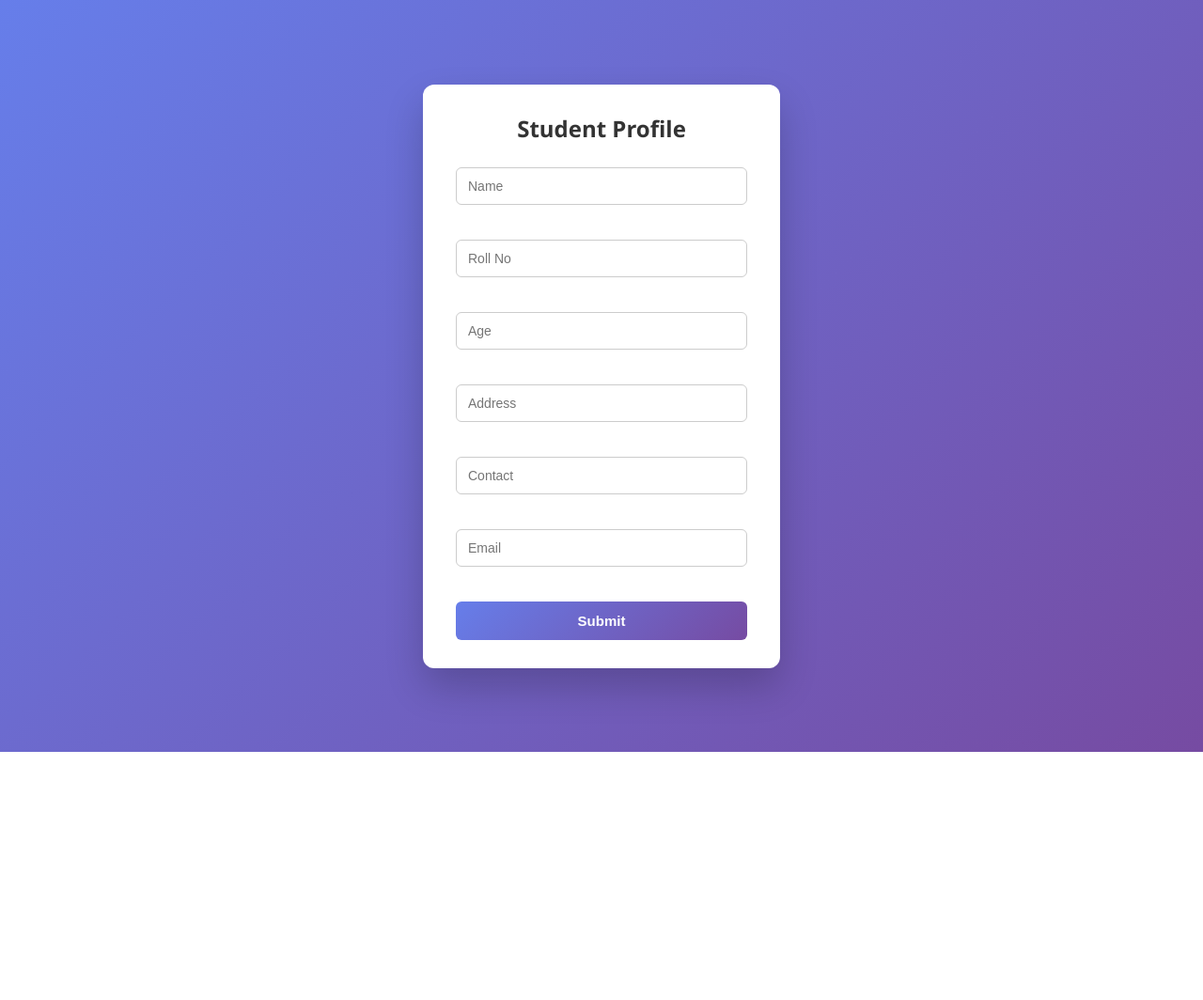
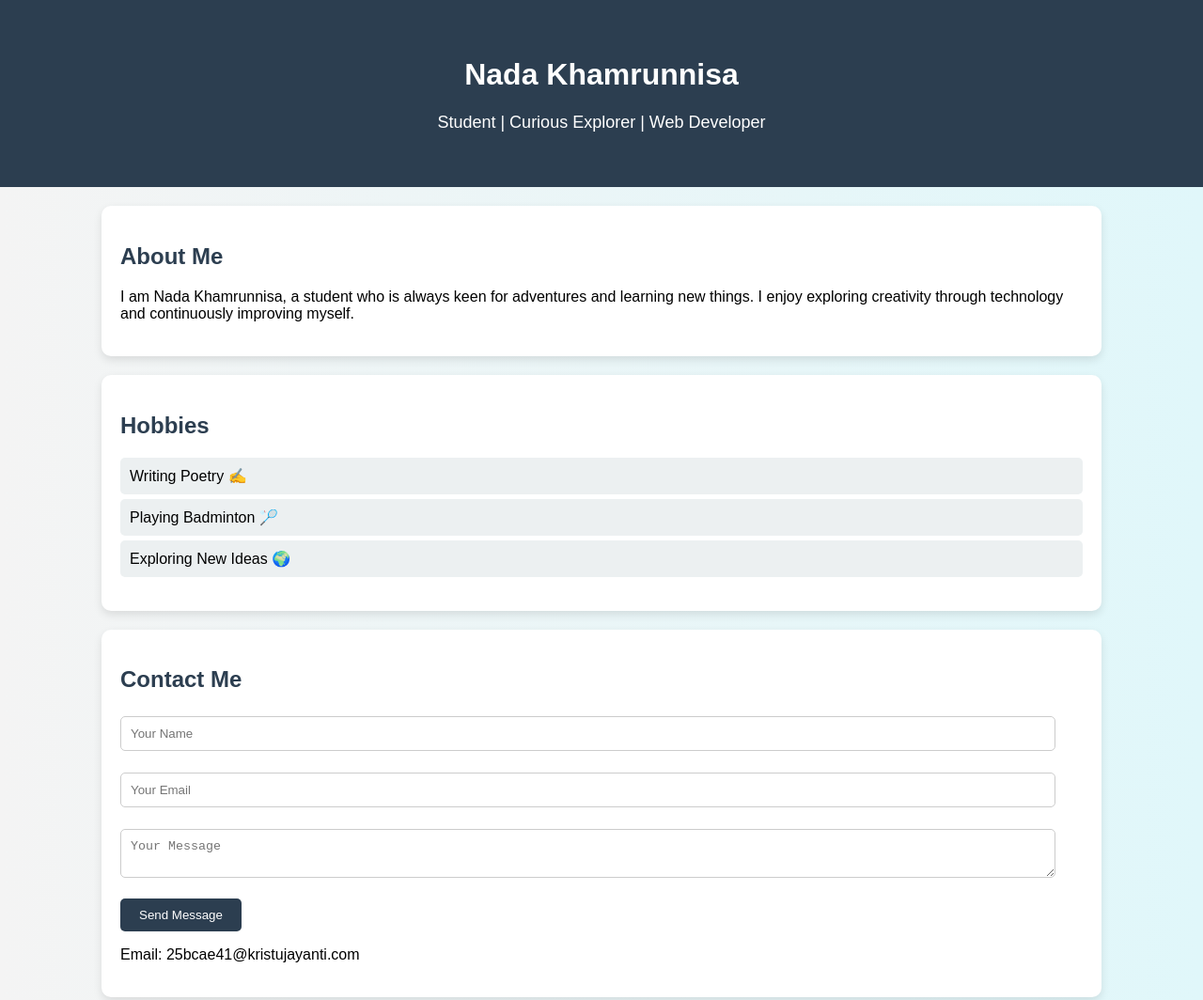
Before and after one commit to nada-student/student-profile-webapp, a plain HTML site: page frontend/index.html in a window 1280 px wide. Shown: the top 1064 px of the page at 94% size. Before the commit the page ends 800 px from the top, so only its background shows below. Drawn offline with Linux system fonts and the light colour scheme.

Commit message:
Final portfolio update

```diff
--- a/frontend/index.html
+++ b/frontend/index.html
@@ -2,25 +2,51 @@
 <html lang="en">
 <head>
   <meta charset="UTF-8">
-  <title>Student Portfolio</title>
-    <link rel="stylesheet" href="/style.css">
+  <title>My Portfolio</title>
+  <link rel="stylesheet" href="style.css">
 </head>
 <body>
-<div class="container">
-  <h2>Student Profile</h2>
 
-  <form id="studentForm">
+  <!-- HEADER -->
+  <header>
+    <h1>Nada Khamrunnisa</h1>
+    <p>Student | Curious Explorer | Web Developer</p>
+  </header>
 
-    <input type="text" id="name" placeholder="Name" required><br><br>
-    <input type="text" id="rollno" placeholder="Roll No" required><br><br>
-    <input type="number" id="age" placeholder="Age" min="1" required><br><br>
-    <input type="text" id="address" placeholder="Address" required><br><br>
-    <input type="text" id="contact" placeholder="Contact" required><br><br>
-    <input type="email" id="email" placeholder="Email" required><br><br>
+  <!-- ABOUT -->
+  <section>
+    <h2>About Me</h2>
+    <p>
+      I am Nada Khamrunnisa, a student who is always keen for adventures and learning new things.
+      I enjoy exploring creativity through technology and continuously improving myself.
+    </p>
+  </section>
 
-    <button type="submit">Submit</button>
-  </form>
-</div>
+  <!-- HOBBIES -->
+  <section>
+    <h2>Hobbies</h2>
+    <ul>
+      <li>Writing Poetry ✍️</li>
+      <li>Playing Badminton 🏸</li>
+      <li>Exploring New Ideas 🌍</li>
+    </ul>
+  </section>
+
+  <!-- CONTACT -->
+  <section>
+    <h2>Contact Me</h2>
+
+    <form id="studentForm">
+      <input type="text" id="name" placeholder="Your Name" required><br><br>
+      <input type="email" id="email" placeholder="Your Email" required><br><br>
+      <textarea id="message" placeholder="Your Message" required></textarea><br><br>
+
+      <button type="submit">Send Message</button>
+    </form>
+
+    <p>Email: 25bcae41@kristujayanti.com</p>
+  </section>
+
   <script src="script.js"></script>
 </body>
 </html>
--- a/frontend/script.js
+++ b/frontend/script.js
@@ -1,13 +1,10 @@
 document.getElementById("studentForm").addEventListener("submit", async function (e) {
   e.preventDefault();
 
-  const studentData = {
+  const data = {
     name: document.getElementById("name").value,
-    rollno: document.getElementById("rollno").value,
-    age: document.getElementById("age").value,
-    address: document.getElementById("address").value,
-    contact: document.getElementById("contact").value,
-    email: document.getElementById("email").value
+    email: document.getElementById("email").value,
+    message: document.getElementById("message").value
   };
 
   try {
@@ -16,13 +13,13 @@ document.getElementById("studentForm").addEventListener("submit", async function
       headers: {
         "Content-Type": "application/json"
       },
-      body: JSON.stringify(studentData)
+      body: JSON.stringify(data)
     });
 
     const result = await response.json();
     alert(result.message);
   } catch (error) {
-    alert("Error submitting form");
+    alert("Error sending message");
     console.error(error);
   }
 });
--- a/frontend/style.css
+++ b/frontend/style.css
@@ -1,74 +1,63 @@
-* {
-  box-sizing: border-box;
+body {
+  font-family: Arial, sans-serif;
   margin: 0;
+  background: linear-gradient(to right, #f4f4f4, #e0f7fa);
+}
+
+header {
+  background: #2c3e50;
+  color: white;
+  text-align: center;
+  padding: 40px;
+}
+
+header p {
+  font-size: 18px;
+  margin-top: 10px;
+}
+
+section {
+  background: white;
+  margin: 20px auto;
+  padding: 20px;
+  border-radius: 10px;
+  width: 80%;
+  box-shadow: 0 4px 10px rgba(0,0,0,0.1);
+}
+
+h2 {
+  color: #2c3e50;
+}
+
+ul {
+  list-style: none;
   padding: 0;
 }
 
-body {
-  font-family: "Segoe UI", Tahoma, sans-serif;
-  background: linear-gradient(135deg, #667eea, #764ba2);
-  min-height: 100vh;
-  display: flex;
-  justify-content: center;
-  align-items: center;
+ul li {
+  background: #ecf0f1;
+  margin: 5px 0;
+  padding: 10px;
+  border-radius: 5px;
 }
 
-.container {
-  background: #ffffff;
-  width: 380px;
-  padding: 30px 35px;
-  border-radius: 12px;
-  box-shadow: 0 20px 40px rgba(0, 0, 0, 0.2);
-  animation: fadeIn 0.8s ease-in-out;
-}
-
-h2 {
-  text-align: center;
-  margin-bottom: 25px;
-  color: #333;
-}
-
-form input {
-  width: 100%;
-  padding: 11px 12px;
-  margin-bottom: 15px;
-  border-radius: 6px;
+input, textarea {
+  width: 95%;
+  padding: 10px;
+  margin-top: 5px;
+  border-radius: 5px;
   border: 1px solid #ccc;
-  font-size: 14px;
-  transition: 0.3s;
-}
-
-form input:focus {
-  outline: none;
-  border-color: #667eea;
-  box-shadow: 0 0 0 2px rgba(102, 126, 234, 0.2);
 }
 
 button {
-  width: 100%;
-  padding: 12px;
-  background: linear-gradient(135deg, #667eea, #764ba2);
+  background: #2c3e50;
   color: white;
-  font-size: 15px;
+  padding: 10px 20px;
   border: none;
-  border-radius: 6px;
+  border-radius: 5px;
   cursor: pointer;
-  font-weight: 600;
-  transition: transform 0.2s, box-shadow 0.2s;
 }
 
 button:hover {
-  transform: translateY(-2px);
-  box-shadow: 0 8px 20px rgba(0, 0, 0, 0.2);
+  background: #34495e;
 }
-
-@keyframes fadeIn {
-  from {
-    opacity: 0;
-    transform: translateY(20px);
-  }
-  to {
-    opacity: 1;
-    transform: translateY(0);
-  }
-}
```
Also changed, not shown: backend/models/Student.js (+3 -6 lines), backend/server.js (line endings or trailing spaces).
